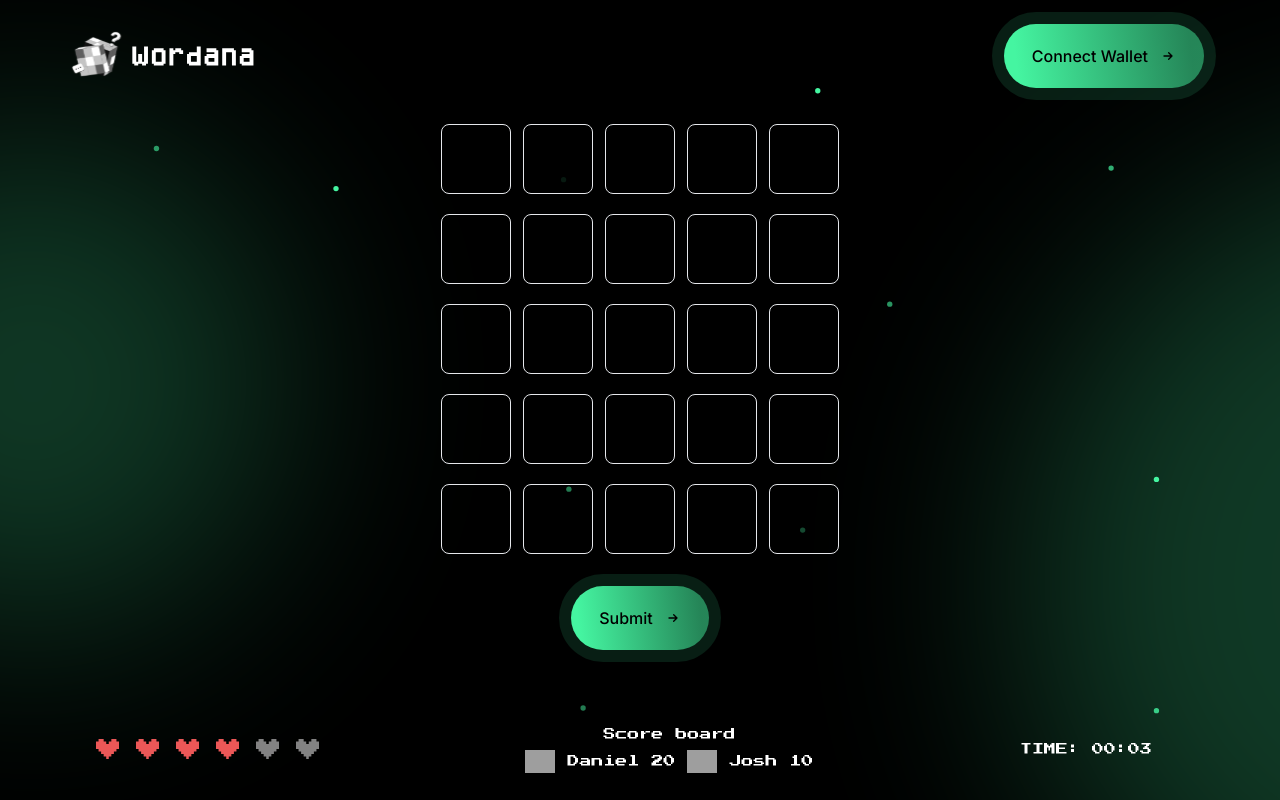
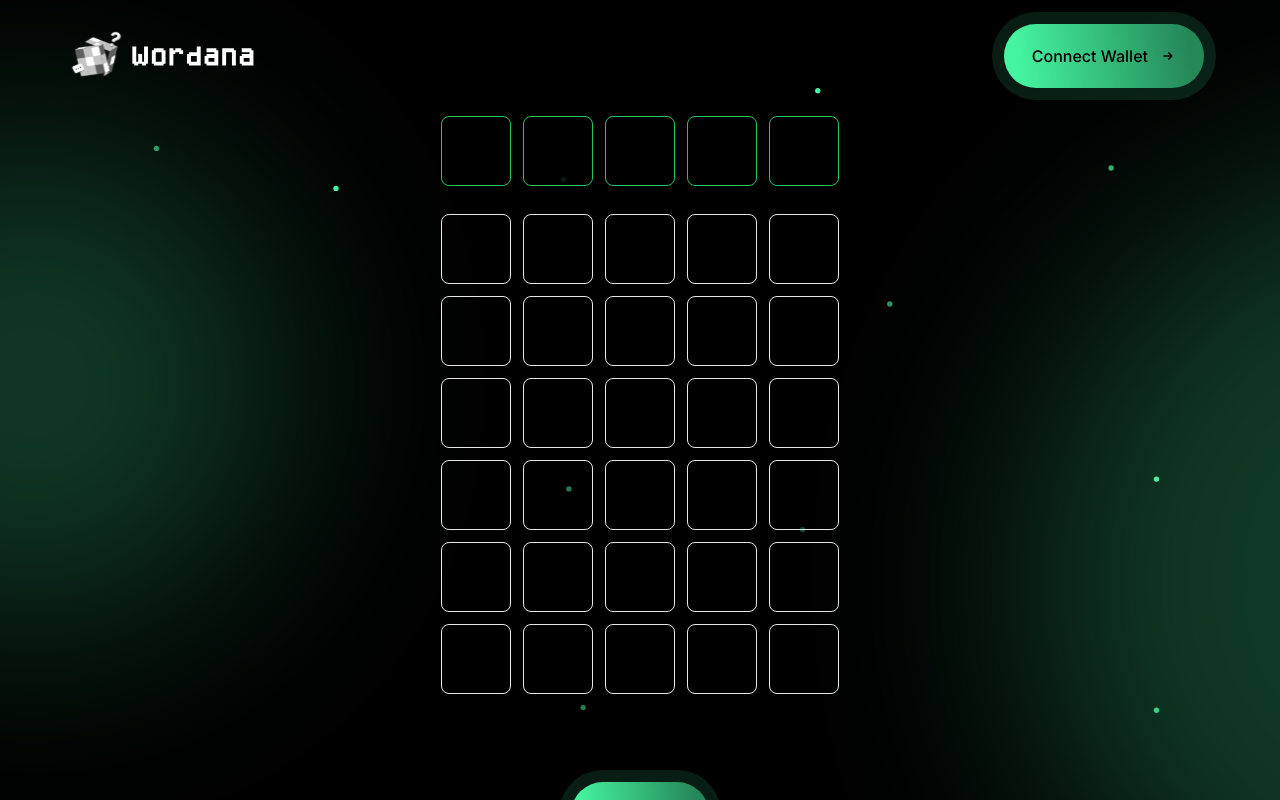
Before and after one commit to Havorahq/wordana, a Next.js app: page /startgame in a window 1280 px wide. Built offline with nearby package versions, Linux system fonts and the light colour scheme; grey boxes are pictures that could not be loaded.

Commit message:
implement game interface

```diff
--- /dev/null
+++ b/app/components/WordCompareGrid.tsx
@@ -0,0 +1,43 @@
+'use client'
+
+import { useState, useRef } from "react"
+
+interface WordInputGridProps {
+    wordGuessed: string,
+    wordToGuess: string
+}
+
+const WordCompareGrid: React.FC<WordInputGridProps> =({wordGuessed, wordToGuess})=> {
+
+    const boxStyle = 'flex justify-center items-center rounded-lg bg-transparent border w-[70px] h-[70px] uppercase text-black'
+    const wrongLetterStyle = boxStyle + ' bg-white'
+    const rightLetterWrongPositionStyle = boxStyle + ' bg-yellow-500 border-0'
+    const rightLetterRightPositionStyle = boxStyle + ' bg-green-500 border-0'
+    const word = wordGuessed
+
+    const getStyle =(index:number):string=>{
+        let style:string = ''
+        if (wordGuessed.charAt(index) === wordToGuess.charAt(index)){
+            style = rightLetterRightPositionStyle
+        } else if (wordToGuess.indexOf(wordGuessed.charAt(index)) !== -1){
+            style = rightLetterWrongPositionStyle
+        } else{
+            style = wrongLetterStyle
+        }
+        return style
+    }
+
+    return (
+    <div>
+        <div className="flex w-full justify-between gap-3">
+            <p className={getStyle(0)}>{word.charAt(0)}</p>
+            <p className={getStyle(1)}>{word.charAt(1)}</p>
+            <p className={getStyle(2)}>{word.charAt(2)}</p>
+            <p className={getStyle(3)}>{word.charAt(3)}</p>
+            <p className={getStyle(4)}>{word.charAt(4)}</p>
+        </div>
+    </div>
+    )
+}
+
+export default WordCompareGrid;
--- /dev/null
+++ b/app/components/WordInputGrid.tsx
@@ -0,0 +1,47 @@
+'use client'
+
+import { useState, useRef, Dispatch, SetStateAction, useEffect } from "react"
+
+interface WordInputGridProps {
+    isActive: boolean,
+    setGuess?: Dispatch<SetStateAction<string>>
+}
+
+const WordInputGrid: React.FC<WordInputGridProps> =({isActive, setGuess})=> {
+
+    const inputRef = useRef<HTMLInputElement>(null);
+
+    const inactivBoxStyle = 'flex justify-center items-center rounded-lg bg-transparent border w-[70px] h-[70px] uppercase'
+    const activeBoxStyle = inactivBoxStyle + ' border-green-500'
+    const boxStyle = isActive? activeBoxStyle : inactivBoxStyle
+
+    const [word, setWord] = useState('')
+
+    const handleClick =()=>{
+        if (isActive && inputRef.current !== undefined && inputRef.current){
+            inputRef.current.focus()
+        }
+    }
+
+    return (
+    <div>
+        <div className="flex w-full justify-between gap-3" onClick={handleClick}>
+            <p className={boxStyle}>{word.charAt(0)}</p>
+            <p className={boxStyle}>{word.charAt(1)}</p>
+            <p className={boxStyle}>{word.charAt(2)}</p>
+            <p className={boxStyle}>{word.charAt(3)}</p>
+            <p className={boxStyle}>{word.charAt(4)}</p>
+        </div>
+        <input type="text" className="text-black fixed top-0 right-0 opacity-0"  maxLength={5} value={word}
+            onChange={(e)=>{
+                setWord(e.target.value)
+                if (setGuess){
+                    setGuess(e.target.value)
+                }
+            }}
+            ref={inputRef}/>
+    </div>
+    )
+}
+
+export default WordInputGrid;
--- a/app/startgame/page.tsx
+++ b/app/startgame/page.tsx
@@ -1,55 +1,72 @@
-import React from 'react'
+'use client'
+
+import React, { useState } from 'react'
 import Header from '../components/Header'
 import GameBoard from '../components/GameBoard'
 import Button from '../components/Button'
+import WordInputGrid from '../components/WordInputGrid'
+import WordCompareGrid from '../components/WordCompareGrid'
+
+interface Guess{
+    wordGuessed: string,
+}
+
+const RenderEmptyWordGrid = (props: { numberOfTimes:number }) => {
+    const {numberOfTimes} = props
+    const renderItems = () => {
+      const items = [];
+      for (let i = 0; i < numberOfTimes; i++) {
+        items.push(<WordInputGrid isActive={false} key={i} />);
+      }
+      return items;
+    };
+
+    return <div className='flex flex-col items-center gap-3 m-4 mb-16'>{renderItems()}</div>;
+  };
 
 const Game = () => {
-  return (
+
+    const [wordToGuess, setWordToGuess] = useState('hello')
+    const [currentGuess, setCurrentGuess] = useState('')
+    const [guesses, setGuesses] = useState<Guess[]>([])
+
+    const handleSubmission =()=>{
+        if (currentGuess.length === 5){
+            let prevGuesses = guesses
+            const newGuess: Guess = {wordGuessed: currentGuess}
+            prevGuesses.push(newGuess)
+            setGuesses(prevGuesses)
+            setCurrentGuess('')
+            console.log(prevGuesses)
+        } else{
+            alert('submitted word must have 5 letters')
+        }
+    }
+
+    return (
     <div>
         <Header />
         <div>
             <div className='flex flex-col items-center gap-3 m-4 mb-16'>
-                <div className='flex items-center mt-2 gap-3'>
-                    <input className='box rounded-lg bg-transparent border p-6 uppercase' />
-                    <input className='box rounded-lg bg-transparent border p-6 uppercase' />
-                    <input className='box rounded-lg bg-transparent border p-6 uppercase' />
-                    <input className='box rounded-lg bg-transparent border p-6 uppercase' />
-                    <input className='box rounded-lg bg-transparent border p-6 uppercase' />
+                {
+                    guesses.map((guess, index)=>(
+                        <div key={index}>
+                        {index > guesses.length - 6 && <WordCompareGrid wordGuessed={guess.wordGuessed} wordToGuess={wordToGuess}/>}
+                        </div>
+                    ))
+                }
+                <WordInputGrid isActive setGuess={setCurrentGuess}/>
+                {
+                    guesses.length < 6 && <RenderEmptyWordGrid numberOfTimes={6-guesses.length}/>
+                }
+                <div onClick={()=>handleSubmission()}>
+                    <Button title='Submit'/>
                 </div>
-                <div className='flex items-center mt-2 gap-3'>
-                    <input className='box rounded-lg bg-transparent border p-6 uppercase' />
-                    <input className='box rounded-lg bg-transparent border p-6 uppercase' />
-                    <input className='box rounded-lg bg-transparent border p-6 uppercase' />
-                    <input className='box rounded-lg bg-transparent border p-6 uppercase' />
-                    <input className='box rounded-lg bg-transparent border p-6 uppercase' />
-                </div>
-                <div className='flex items-center mt-2 gap-3'>
-                    <input className='box rounded-lg bg-transparent border p-6 uppercase' />
-                    <input className='box rounded-lg bg-transparent border p-6 uppercase' />
-                    <input className='box rounded-lg bg-transparent border p-6 uppercase' />
-                    <input className='box rounded-lg bg-transparent border p-6 uppercase' />
-                    <input className='box rounded-lg bg-transparent border p-6 uppercase' />
-                </div>
-                <div className='flex items-center mt-2 gap-3'>
-                    <input className='box rounded-lg bg-transparent border p-6 uppercase' />
-                    <input className='box rounded-lg bg-transparent border p-6 uppercase' />
-                    <input className='box rounded-lg bg-transparent border p-6 uppercase' />
-                    <input className='box rounded-lg bg-transparent border p-6 uppercase' />
-                    <input className='box rounded-lg bg-transparent border p-6 uppercase' />
-                </div>
-                <div className='flex items-center mt-2 mb-2 gap-3'>
-                    <input className='box rounded-lg bg-transparent border p-6 uppercase' />
-                    <input className='box rounded-lg bg-transparent border p-6 uppercase' />
-                    <input className='box rounded-lg bg-transparent border p-6 uppercase' />
-                    <input className='box rounded-lg bg-transparent border p-6 uppercase' />
-                    <input className='box rounded-lg bg-transparent border p-6 uppercase' />
-                </div>
-                <Button title='Submit'/>
             </div>
             <GameBoard />
         </div>
     </div>
-  )
+    )
 }
 
 export default Game
```
